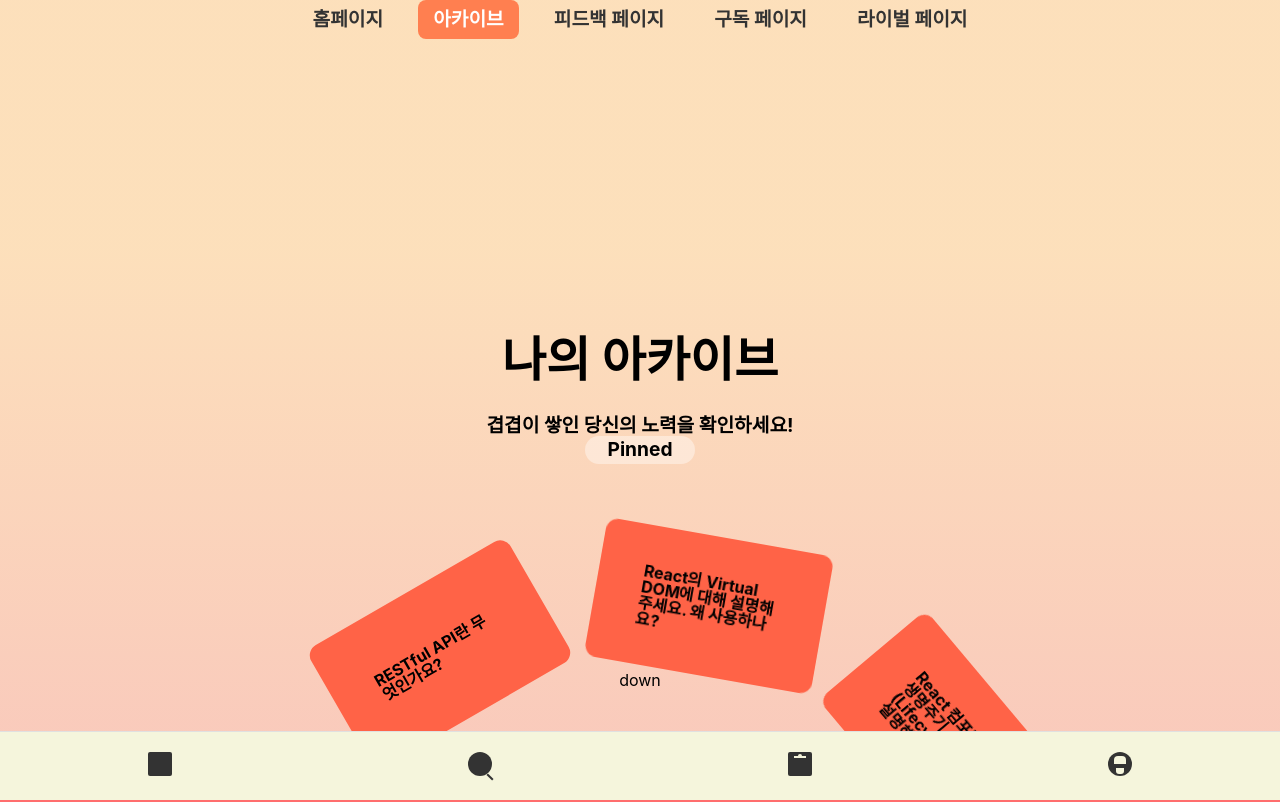
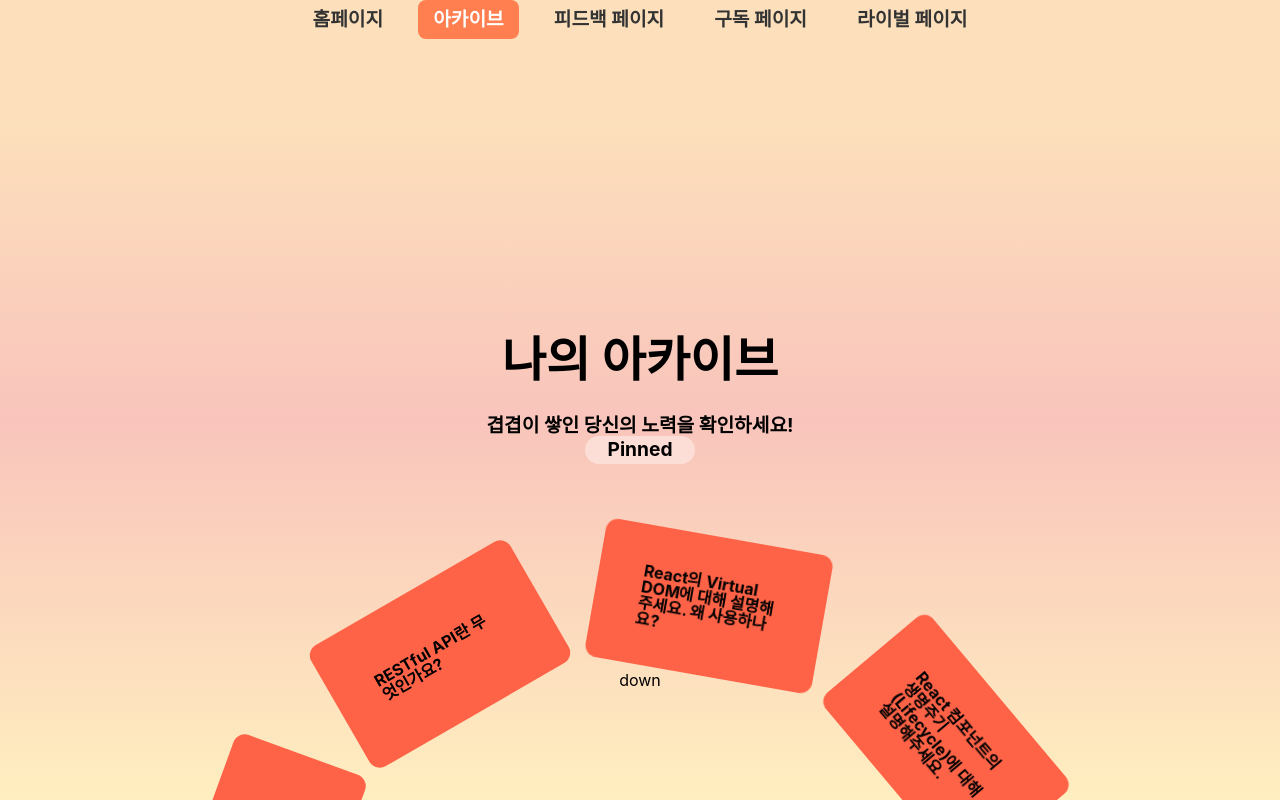
Before and after one commit to kakao-tech-campus-3rd-step3/Team5_FE, a React (Vite) app: page /archive in a window 1280 px wide. Shown: the top 802 px of the page. Built offline with nearby package versions, Linux system fonts and the light colour scheme.

Commit message:
feat: 전역 height 스타일링 설정

```diff
--- a/src/pages/Archive/Archive.tsx
+++ b/src/pages/Archive/Archive.tsx
@@ -45,12 +45,11 @@ export default ArchivePage;
 
 const Wrapper = styled.div`
   overflow: hidden;
-  height: 100%;
+  height: 100vh;
 `;
 
 const SectionFirst = styled.section`
   position: relative;
-  overflow: hidden;
   height: 100vh;
   scroll-snap-align: start;
 
--- a/src/shared/layouts/AuthLayout.tsx
+++ b/src/shared/layouts/AuthLayout.tsx
@@ -14,5 +14,5 @@ const AuthLayout = () => {
 export default AuthLayout;
 
 const Wrapper = styled.div`
-  height: 100vh;
+  height: 100%;
 `;
--- a/src/shared/layouts/MainLayout.tsx
+++ b/src/shared/layouts/MainLayout.tsx
@@ -1,7 +1,7 @@
 import styled from '@emotion/styled';
 import { Outlet } from 'react-router-dom';
 import TempNav from '../components/Navigation/TempNav';
-import GNB from '../components/Navigation/Navigation';
+// import GNB from '../components/Navigation/Navigation';
 
 const MainLayout = () => {
   return (
@@ -12,7 +12,7 @@ const MainLayout = () => {
           <Outlet />
         </Wrapper>
       </main>
-      <GNB />
+      {/* <GNB /> */}
     </>
   );
 };
@@ -20,6 +20,5 @@ const MainLayout = () => {
 export default MainLayout;
 
 const Wrapper = styled.div`
-  min-height: 100vh;
-  padding-bottom: 80px;
+  height: 100%;
 `;
--- a/src/styles/index.ts
+++ b/src/styles/index.ts
@@ -4,4 +4,5 @@ import './global.css';
 
 export const GlobalStyle = styled.div`
   background: ${({ theme }) => theme.colors.backgroundGradient};
+  height: 100%;
 `;
--- a/src/styles/reset.css
+++ b/src/styles/reset.css
@@ -15,6 +15,12 @@ html {
   font: inherit;
   vertical-align: baseline;
   box-sizing: border-box;
+}
+
+html,
+body,
+#root {
+  height: 100%;
 }
 
 article,
```
